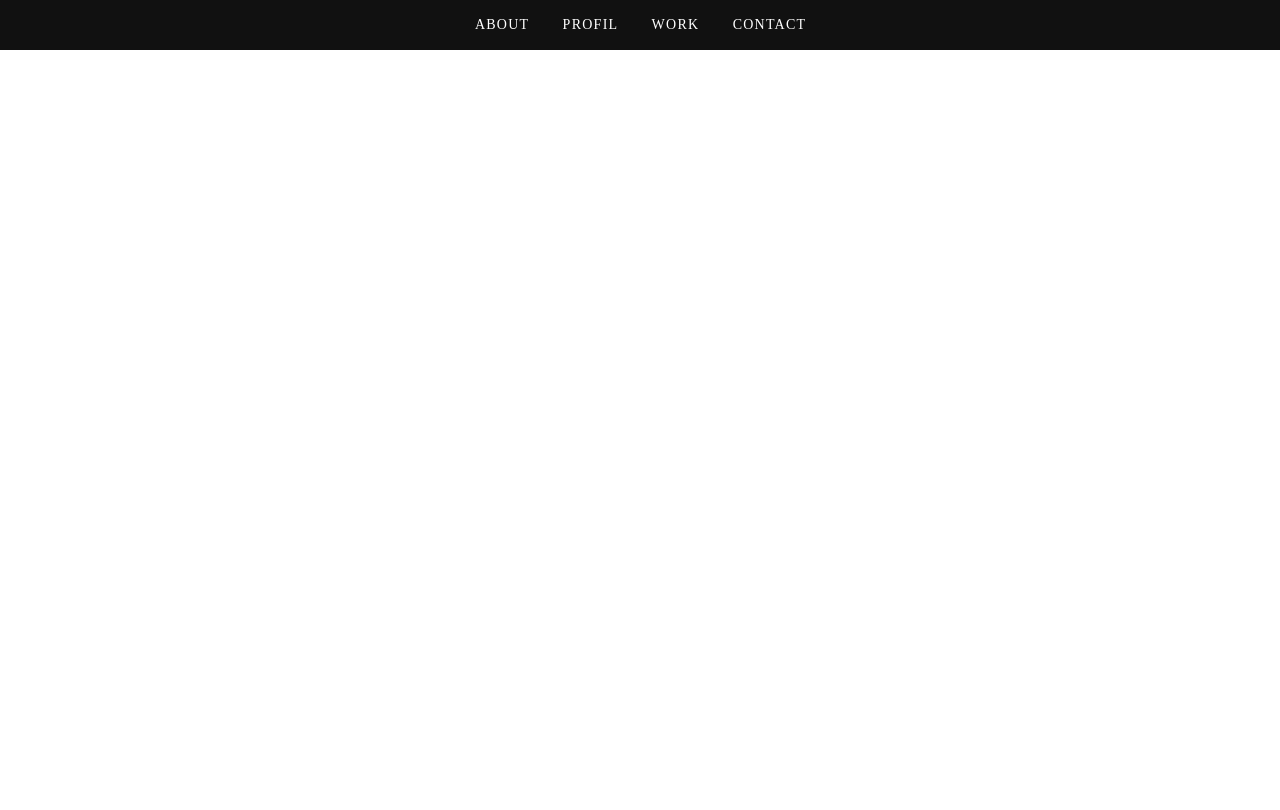
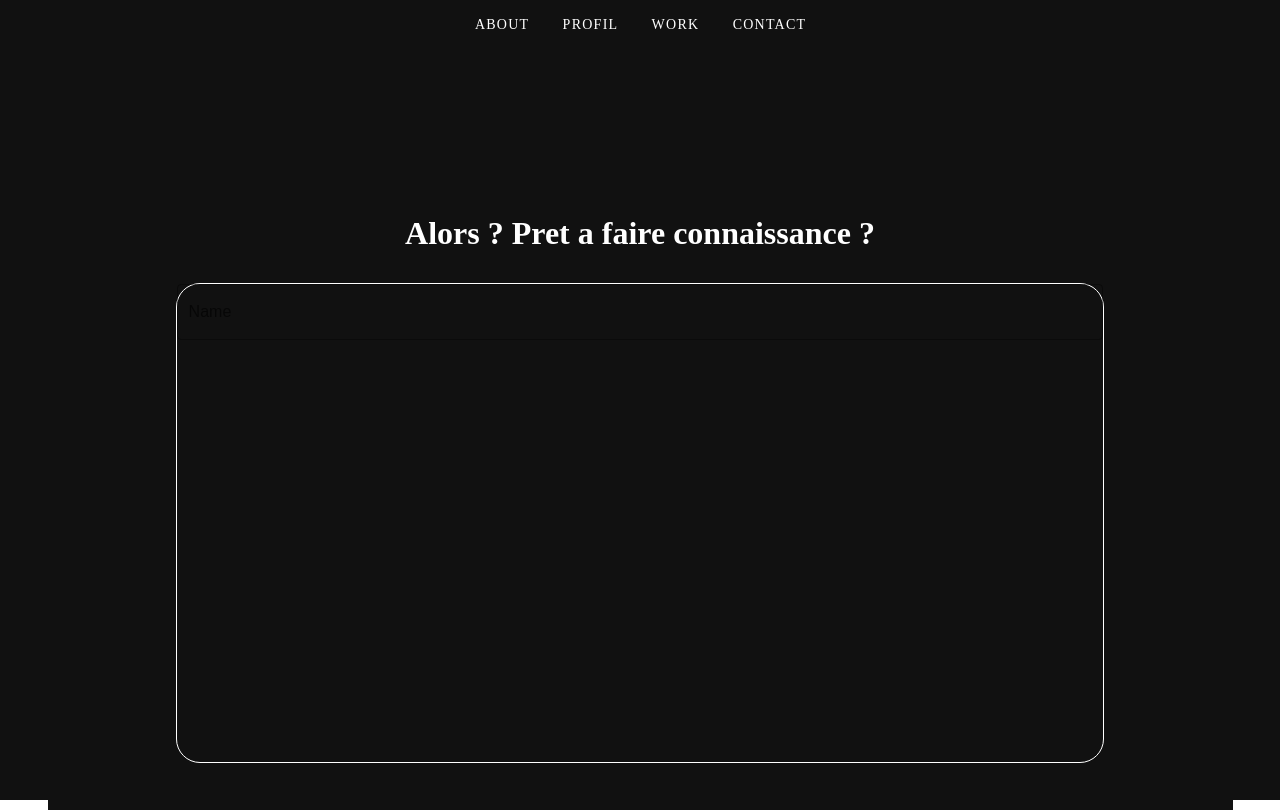
Before and after one commit to antoinefamibelle/front-portfolio, a Vue app: page /contact in a window 1280 px wide. Built offline with nearby package versions, Linux system fonts and the light colour scheme; a web font is replaced by a local one.

Commit message:
[ADDED] Everything to update

```diff
--- a/src/Views/Contact.vue
+++ b/src/Views/Contact.vue
@@ -1,9 +1,16 @@
 <template>
-  <h1>Contact</h1>
+  <div class="myContainer">
+    <ContactPage />
+  </div>
 </template>
 
 <script>
+import ContactPage from "../components/contact/Contact.vue";
+
 export default {
   name: "Contact",
+  components: {
+    ContactPage,
+  },
 };
 </script>
--- a/src/components/about/Resume.vue
+++ b/src/components/about/Resume.vue
@@ -6,27 +6,29 @@
           <v-col md="6" class="rightAlign" style="padding: 10px">
             <v-img
               class="imgRound"
-              src="https://www.seanhalpin.design/images/info/me@2x.png"
+              src="../../assets/me.jpg"
+              alt="This is a picture of me (Antoine Famibelle)"
             />
           </v-col>
           <v-col md="6" class="leftAlign" style="padding: 10px">
             <v-row>
-              <v-col md="12">
+              <v-col md="12" style="margin-top: 50px">
                 <h2 class="title titleText">
-                  I’m Seán, a Product Designer working remotely for Help Scout
-                  on their mobile products in sunny Dublin, Ireland.
+                  Je suis Antoine, un etudiant en informatique mais aussi un
+                  Developpeur Web et un Chef de Projet travaillant actuellement
+                  chez Pertimm.
                 </h2>
               </v-col>
-              <v-col md="12">
+              <v-col md="12" style="margin-top: 50px">
                 <h4 class="text">
-                  I’ve spent the past 12+ years working across different areas
-                  of digital design; front-end development, email design,
-                  marketing site pages, app UI/UX, to my current role designing
-                  products for mobile platforms. These days my time is spent
-                  researching, designing, prototyping, and coding. I also help
-                  designers get started with their careers. Out of the office
-                  you’ll find me dreaming of soccer, playing bass guitar, and
-                  petting all the good dogs.
+                  Cela fait maintenant + de 3ans que je suis rentrer a Epitech
+                  Paris afin de devenir developpeur. Passionne par ce metier,
+                  j'ai lors de mes etudes decider de me lancer en Freelance afin
+                  de financer ces dernieres. Je suis un developpeur FullStack
+                  avec un preference pour le Front-End ainsi que avec une
+                  certaines sensibilites a l'UX et a l'UI. Sportif de haut
+                  niveau, j'ai pour valeur le professionalisme, l'effort, et le
+                  gout du travail bien fait.
                 </h4>
               </v-col>
             </v-row>
--- /dev/null
+++ b/src/components/contact/Contact.vue
@@ -0,0 +1,42 @@
+<template>
+  <v-container style="background-color: #111">
+    <div class="myContainer" style="height: 80vh">
+      <v-row>
+        <v-col md="12">
+          <h1 class="title" style="text-align: center">
+            Alors ? Pret a faire connaissance ?
+          </h1>
+        </v-col>
+        <v-col md="12" align="center">
+          <div class="CardContact">
+            <v-text-field
+              class="myInput"
+              label="Name"
+              outlined
+              light
+              clearable
+            ></v-text-field>
+          </div>
+        </v-col>
+      </v-row>
+    </div>
+  </v-container>
+</template>
+
+<script>
+import "../styles.css";
+
+export default {
+  name: "ContactPage",
+};
+</script>
+
+<style>
+.CardContact {
+  border: 1px solid white;
+  border-radius: 24px;
+  height: 60vh;
+  width: 80%;
+  text-align: center;
+}
+</style>
--- a/src/components/styles.css
+++ b/src/components/styles.css
@@ -57,3 +57,9 @@
 .imgRound {
   border-radius: 32px;
 }
+
+/* Input */
+
+.myInput {
+  text-align: center;
+}
```
Also changed, not shown: 1 other file (tests, documents, lock files or other folders).
